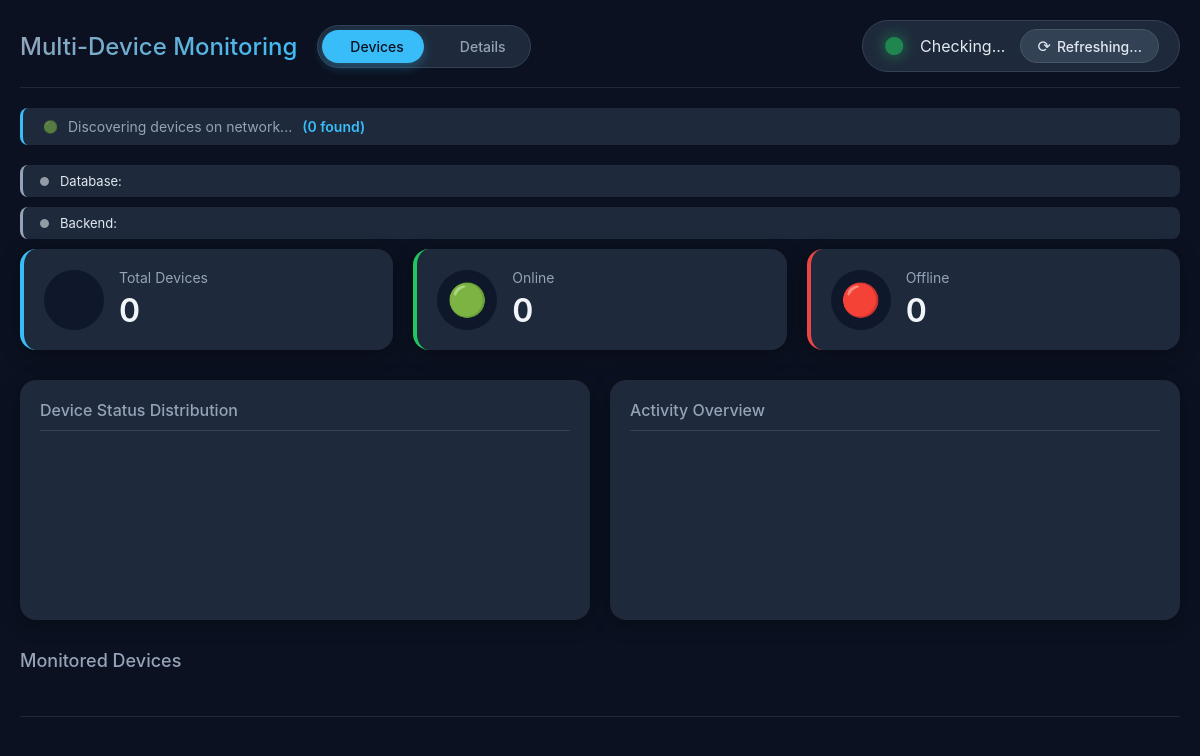
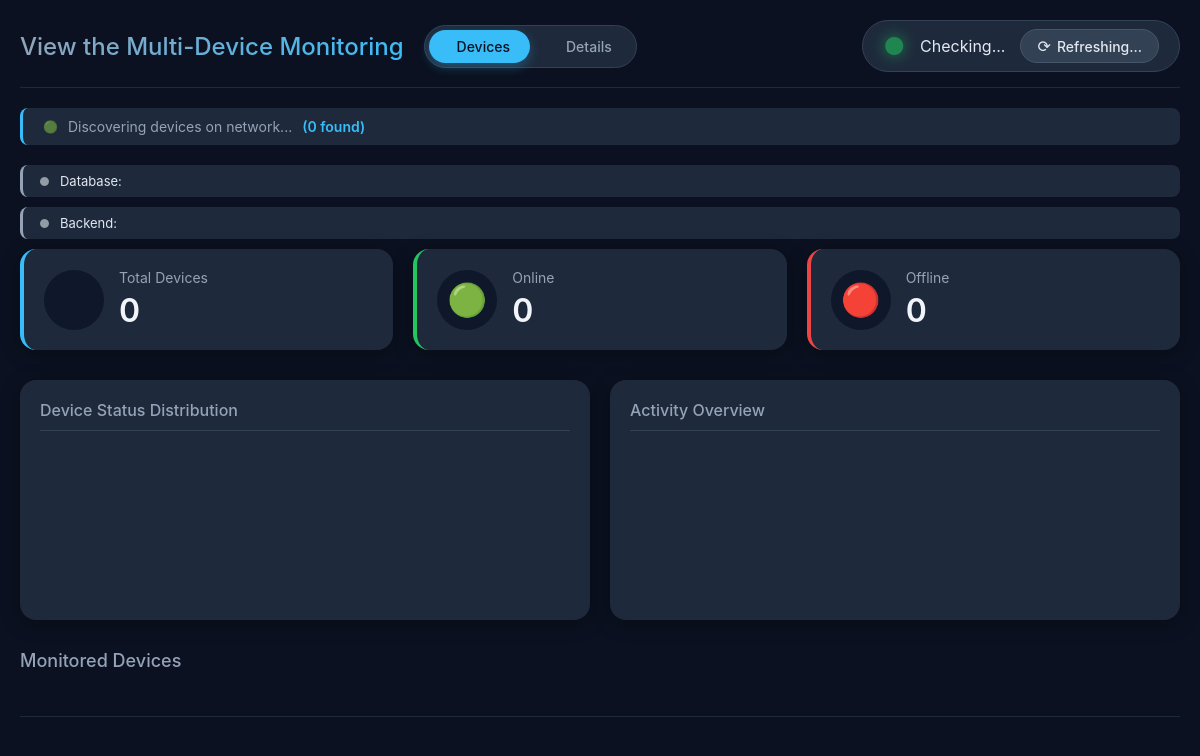
Before and after one commit to BilalMoazzam/Reduce-Dispute, an Electron app: page Frontend/admin-dashboard.html in a window 1200 px wide. Drawn offline with nearby package versions, Linux system fonts and the light colour scheme; no server answers.

Commit message:
Frontend Dashboard change

```diff
--- a/Frontend/admin-dashboard.html
+++ b/Frontend/admin-dashboard.html
@@ -12,7 +12,7 @@
     <div class="app">
         <header>
             <div class="header-left">
-                <h1>Multi-Device Monitoring</h1>
+                <h1>View the Multi-Device Monitoring</h1>
                 <div class="view-toggle">
                     <button id="toggleDevices" class="toggle-btn active">
                         <span class="icon"></span> Devices
```
Also changed, not shown: Frontend/index.html (+1 -1 lines).
